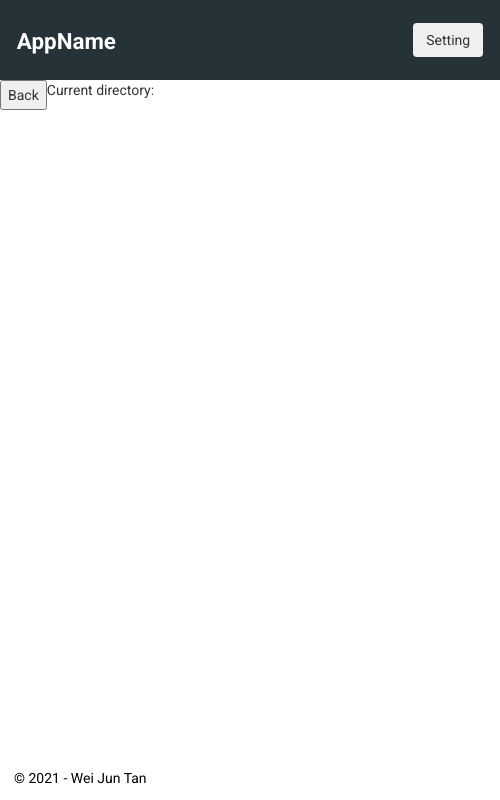
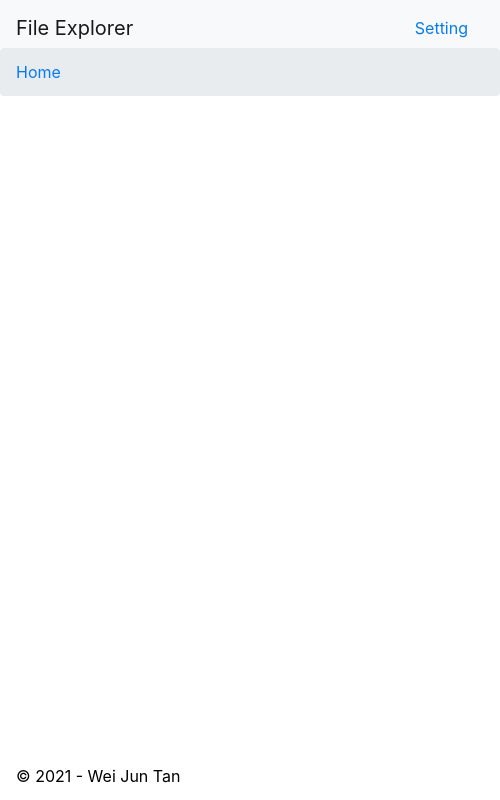
Before and after one commit to WeiJun428/file-explorer, an Electron app: page src/renderer/index.html in a window 500 px wide. Drawn offline with nearby package versions, Linux system fonts and the light colour scheme.

Commit message:
building basic ui

```diff
--- a/src/renderer/index.html
+++ b/src/renderer/index.html
@@ -9,7 +9,7 @@
     <meta name="description" content="This file explorer provides simplified navigation to users">
 
     <!-- Stylesheets -->
-    <link rel="stylesheet" href="https://maxcdn.bootstrapcdn.com/bootstrap/3.3.7/css/bootstrap.min.css">
+    <link rel="stylesheet" href="https://stackpath.bootstrapcdn.com/bootstrap/4.3.1/css/bootstrap.min.css" integrity="sha384-ggOyR0iXCbMQv3Xipma34MD+dH/1fQ784/j6cY/iJTQUOhcWr7x9JvoRxT2MZw1T" crossorigin="anonymous">
     <link rel="stylesheet" href="styles.css">
 
     <!-- Fonts -->
@@ -24,15 +24,23 @@
   </head>
 
   <body>
-    <header class="flex">
-      <h1>AppName</h1>
-      <button type="button" id="setting" class="btn btn-outline-light">Setting</button>
-    </header>
-    <nav class="flex">
-      <button id="back">Back</button>
-      <p>Current directory: <span id="address"></span></p>
+    <nav class="navbar navbar-light bg-light sticky-top" role="navigation">
+      <a class="navbar-brand" href="#">File Explorer</a>
+      <a class="nav-link" href="#" id="setting-btn">Setting</a>
     </nav>
-    <p id="console"></p>
+    <main>
+      <section id="main-page">
+        <nav aria-label="breadcrumb" id="address" role="navigation">
+          <ol class="breadcrumb">
+            <li class="breadcrumb-item active" aria-current="page"><a href="#">Home</a></li>
+          </ol>
+        </nav>
+        <div class="d-flex flex-row container"></div>
+      </section>
+      <section id="setting-page" class="hidden">
+        <input type="password">
+      </section>
+    </main>
     <footer>&copy; 2021 - Wei Jun Tan</footer>
   </body>
 </html>
--- a/src/renderer/index.js
+++ b/src/renderer/index.js
@@ -11,7 +11,12 @@
   * Initialize the interative elements once the window is loaded.
   */
   function init() {
-    // id("console").textContent = "file";
+    id("setting-btn").addEventListener("click", toggleView);
+  }
+
+  function toggleView() {
+    id("main-page").classList.toggle("hidden");
+    id("setting-page").classList.toggle("hidden");
   }
 
   /**
--- a/src/renderer/styles.css
+++ b/src/renderer/styles.css
@@ -1,9 +1,15 @@
-* {
-  font-family: 'Roboto', sans-serif;
+@keyframes fade-in {
+  from {
+    opacity: 0.7;
+  }
+
+  to {
+    opacity: 1;
+  }
 }
 
 body {
-  margin: 0;
+  scroll-behavior: smooth;
 }
 
 footer {
@@ -13,32 +19,36 @@ footer {
   color: black;
 }
 
-nav {
-  flex-direction: row;
+.hidden {
+  display: none;
 }
 
-h1 {
-  font-size: 1.6em;
-  font-weight: bold;
-  float: left;
-  color: white;
-  padding-bottom: 0.3em;
+.container {
+  justify-content: flex-start;
+  flex-wrap: wrap;
 }
 
-.flex {
-  display: flex;
+.card {
+  width: 15rem;
+  height: 10rem;
+  margin: 1rem;
+  animation: fade-in 0.8s ease-in;
 }
 
-header {
-  top: 0;
-  position: sticky;
-  height: 10vh;
-  justify-content: space-between;
-  padding: 0.3em 1.2em;
-  background-color: #253237;
-  align-items: center;
+.card:hover {
+  cursor: pointer;
 }
 
-#setting {
-  float: right;
+body {
+  margin-bottom: 5vh;
 }
+
+nav {
+  height: 3rem;
+}
+
+#address {
+  position: sticky;
+  top: 3rem;
+  z-index: 1;
+}
```
Also changed, not shown: src/main/preload.js (+26 -10 lines).
